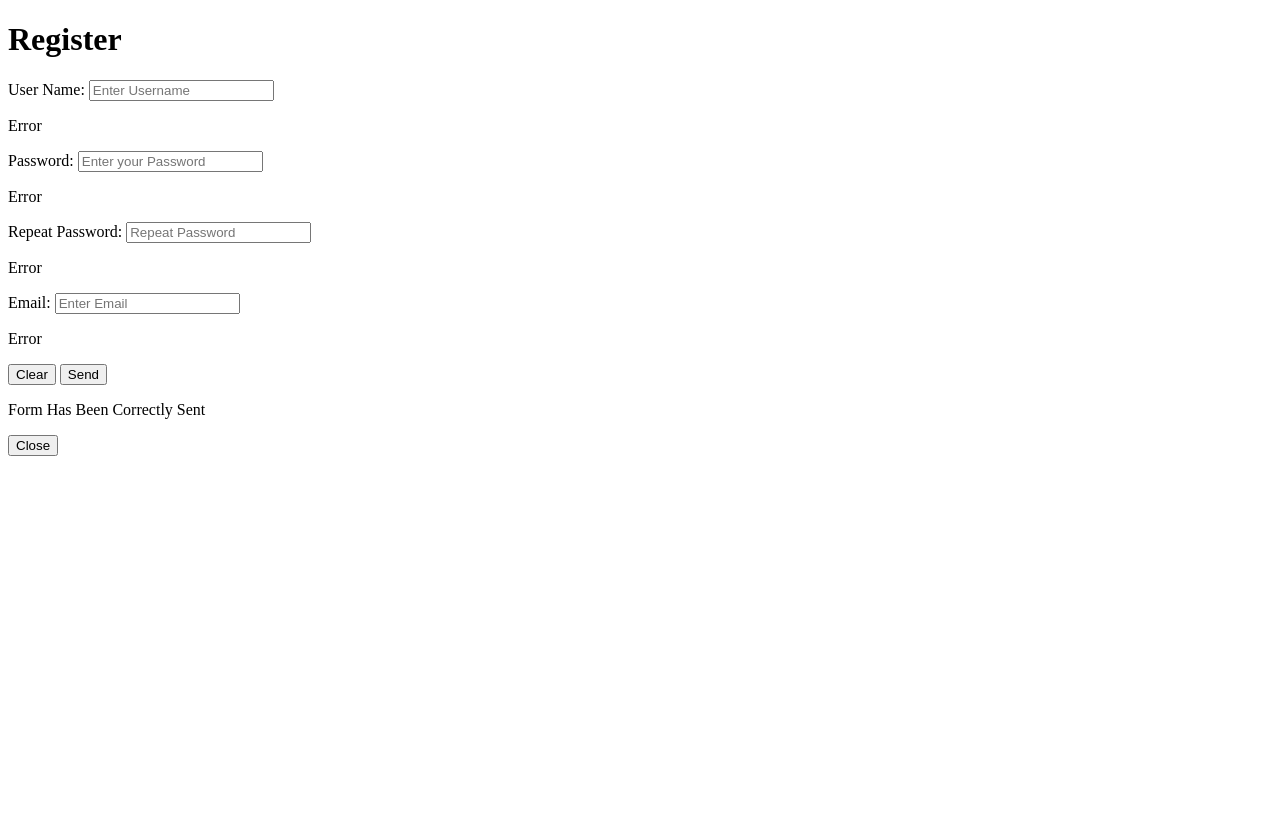
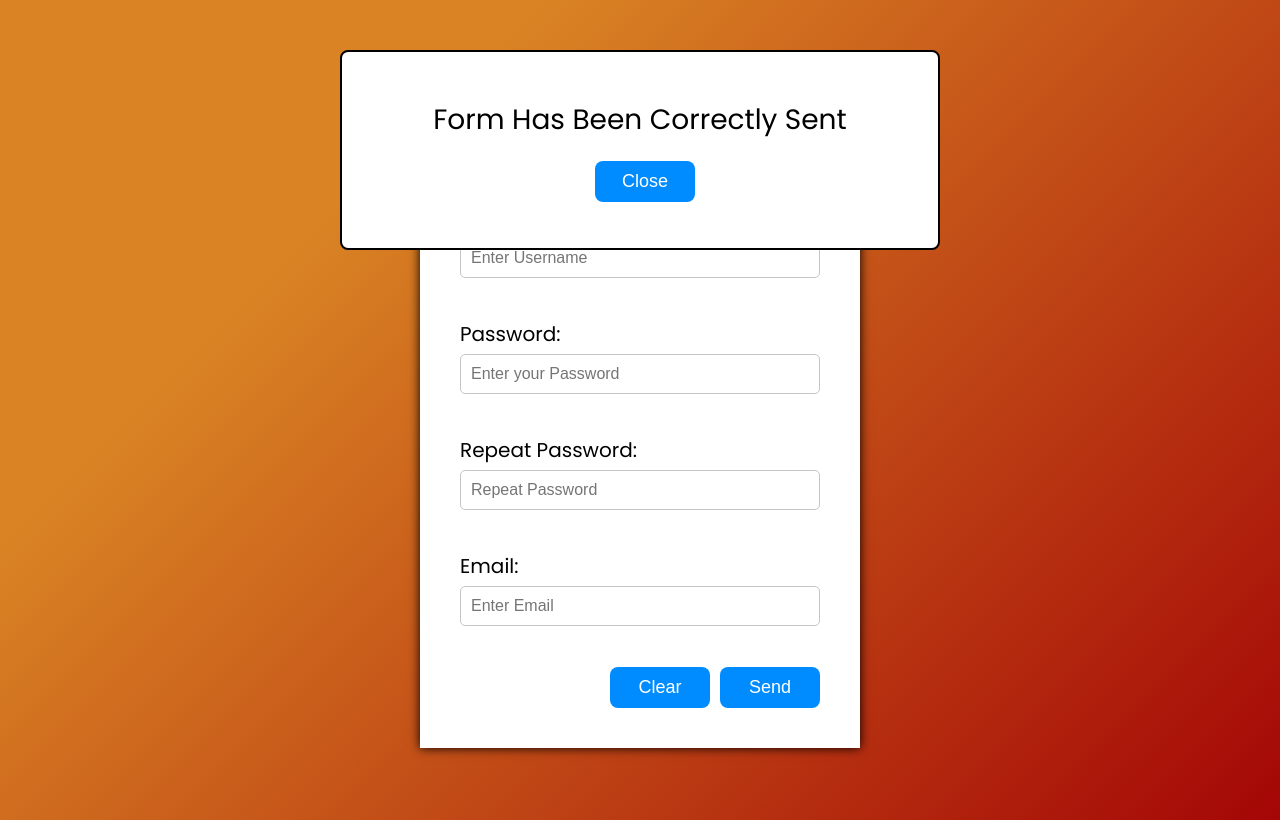
Before and after one commit to SebastianSloma/Form_Validator, a plain HTML site: page index.html in a window 1280 px wide. Drawn offline with Linux system fonts and the light colour scheme.

Commit message:
added css  style

```diff
--- a/index.html
+++ b/index.html
@@ -39,7 +39,7 @@
 
             </div>
 
-            <div class="popup">
+            <div class="popup show-popup">
                 <p>Form Has Been Correctly Sent</p>
                 <button class="close">Close</button>
             </div>
--- a/style.css
+++ b/style.css
@@ -0,0 +1,123 @@
+@import url('https://fonts.googleapis.com/css2?family=Poppins:wght@400;700&display=swap');
+
+* {
+	box-sizing: border-box;
+	margin: 0;
+	padding: 0;
+}
+
+body {
+	display: flex;
+	justify-content: center;
+	align-items: center;
+	min-height: 100vh;
+	font-family: 'Poppins', sans-serif;
+	background-color: #a40606;
+	background-image: linear-gradient(315deg, #a40606 0%, #d98324 74%);
+	margin: 10px;
+}
+
+.wrapper {
+	width: 440px;
+	background-color: #fff;
+	box-shadow: 0 0 10px #000;
+}
+
+form {
+	padding: 40px;
+	font-size: 20px;
+}
+
+h1 {
+	margin-bottom: 30px;
+	text-align: center;
+}
+
+.form-box {
+	margin-bottom: 15px;
+}
+
+.form-box label {
+	display: inline-block;
+	margin-bottom: 5px;
+}
+
+.form-box input {
+	width: 100%;
+	padding: 10px;
+	font-size: 16px;
+	border: 1px solid rgb(197, 197, 197);
+	border-radius: 5px;
+}
+
+.form-box.error input {
+	border: 1px solid rgb(0, 137, 250);
+	background-color: rgba(0, 137, 250, 0.1);
+}
+
+.form-box .error-text {
+	margin: 5px 0 0 10px;
+	font-size: 14px;
+	color: rgb(0, 137, 250);
+	visibility: hidden;
+}
+
+.form-box.error .error-text {
+	visibility: visible;
+}
+
+.control-buttons {
+	display: flex;
+	justify-content: flex-end;
+}
+
+.send,
+.clear,
+.close {
+	display: block;
+	padding: 10px 0;
+	margin-left: 10px;
+	width: 100px;
+	font-size: 18px;
+	background-color: rgb(0, 140, 255);
+	color: #fff;
+	border: none;
+	border-radius: 8px;
+	cursor: pointer;
+	transition: background-color 0.3s;
+}
+
+.send:hover,
+.clear:hover,
+.close:hover {
+	background-color: rgb(0, 107, 194);
+}
+
+.popup {
+	display: flex;
+	justify-content: center;
+	align-items: center;
+	flex-direction: column;
+	position: absolute;
+	top: -300px;
+	left: 50%;
+	transform: translate(-50%, -50%);
+	width: 600px;
+	height: 200px;
+	background-color: #fff;
+	border-radius: 8px;
+	border: 2px solid black;
+    transition: top .5s;
+}
+
+.popup p {
+	font-size: 28px;
+}
+
+.popup .close {
+	margin-top: 20px;
+}
+
+.show-popup {
+	top: 150px;
+}
```
